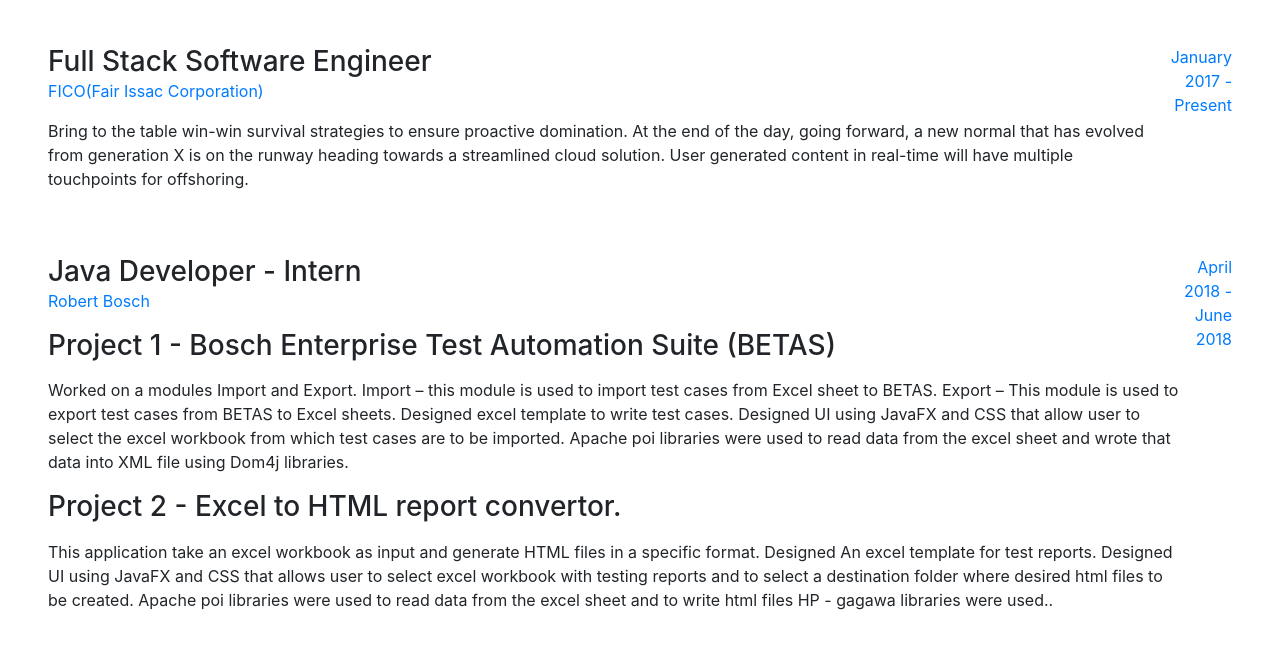
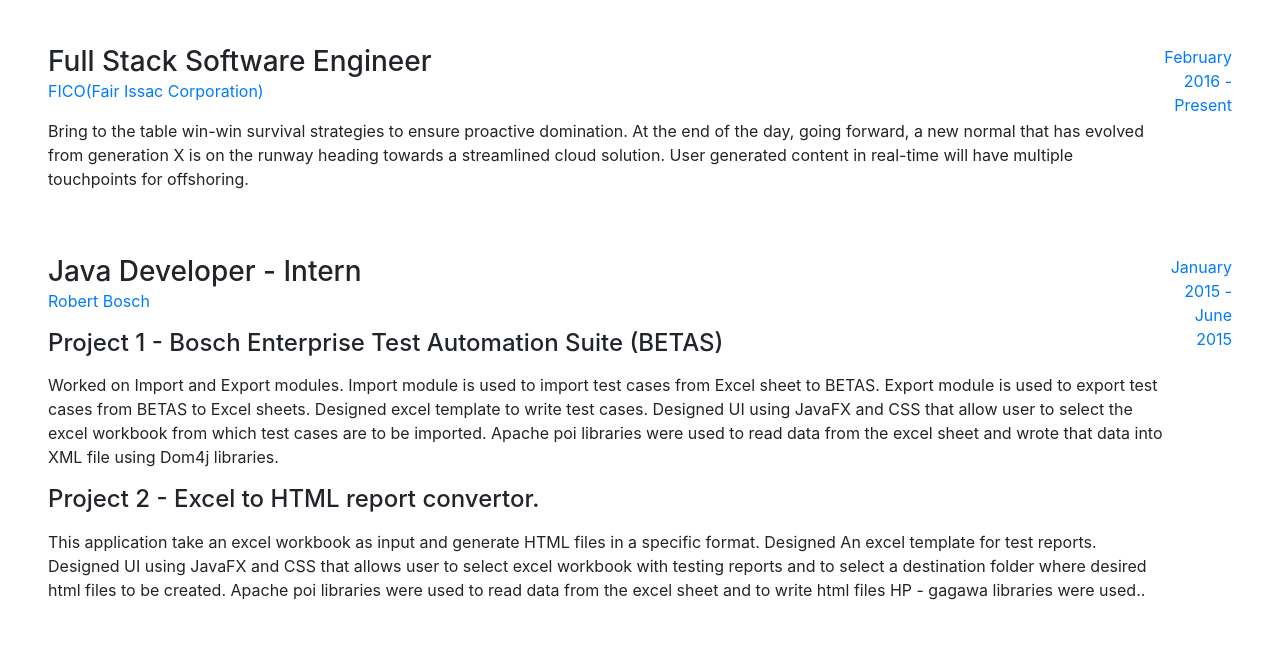
Before and after one commit to sauravdivine/sauravdivine.github.io, a website with bundled scripts: page index.html in a window 1280 px wide. Shown: the part 738-1401 px from the top of the page. Built offline with nearby package versions, Linux system fonts and the light colour scheme; files whose address does not match are found by name; a web font is replaced by a local one.

Commit message:
Fixed typos

```diff
--- a/index.html
+++ b/index.html
@@ -122,7 +122,7 @@
     <section class="resume-section p-3 p-lg-5 d-flex flex-column" id="projects">
       <div class="my-auto">
         <h2 class="mb-5">My Projects</h2>
-        <p>Apart from being a web developer, I enjoy most of my time being outdoors. In the winter, I am an avid skiier and
+        <p>Apart from being a Full Stack developer, I enjoy most of my time being outdoors. In the winter, I am an avid skiier and
           novice ice climber. During the warmer months here in Colorado, I enjoy mountain biking, free climbing, and kayaking.</p>
         <p class="mb-0">When forced indoors, I follow a number of sci-fi and fantasy genre movies and television shows, I am an aspiring
           chef, and I spend a large amount of my free time exploring the latest technolgy advancements in the front-end web
@@ -145,7 +145,7 @@
               User generated content in real-time will have multiple touchpoints for offshoring.</p>
           </div>
           <div class="resume-date text-md-right">
-            <span class="text-primary">January 2017 - Present</span>
+            <span class="text-primary">February 2016 - Present</span>
           </div>
         </div>
 
@@ -156,18 +156,18 @@
               <a href="http://www.bosch.com/">Robert Bosch</a>
             </div>
             <div class="subheading mb-3">
-              <h3 class="mb-0">Project 1 - Bosch Enterprise Test Automation Suite (BETAS)</h3>
+              <h4 class="mb-0">Project 1 - Bosch Enterprise Test Automation Suite (BETAS)</h4>
             </div>
-            <p>Worked on a modules Import and Export.
-              Import – this module is used to import test cases from Excel sheet to BETAS.
-              Export – This module is used to export test cases from BETAS to Excel sheets.
+            <p>Worked on Import and Export modules.
+              Import module is used to import test cases from Excel sheet to BETAS.
+              Export module is used to export test cases from BETAS to Excel sheets.
               Designed excel template to write test cases.
               Designed UI using JavaFX and CSS that allow user to select the excel workbook
               from which test cases are to be imported. Apache poi libraries were used to read
               data from the excel sheet and wrote that data into XML file using Dom4j libraries.</p>
 
               <div class="subheading mb-3">
-                <h3 class="mb-0">Project 2 - Excel to HTML report convertor.</h3>
+                <h4 class="mb-0">Project 2 - Excel to HTML report convertor.</h4>
               </div>
               <p>This application take an excel workbook as input and generate HTML files in a specific format.
                 Designed An excel template for test reports.
@@ -175,7 +175,7 @@
                 write html files HP - gagawa libraries were used..</p>
           </div>
           <div class="resume-date text-md-right">
-            <span class="text-primary">April 2018 - June 2018</span>
+            <span class="text-primary">January 2015 - June 2015</span>
           </div>
         </div>
 
```
